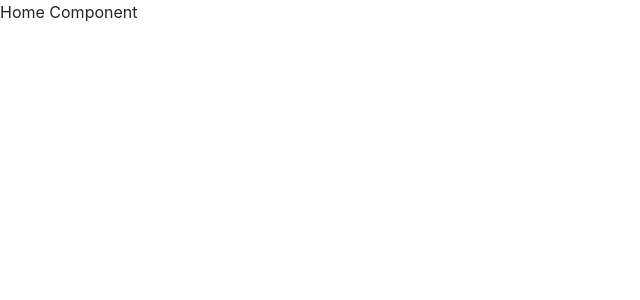
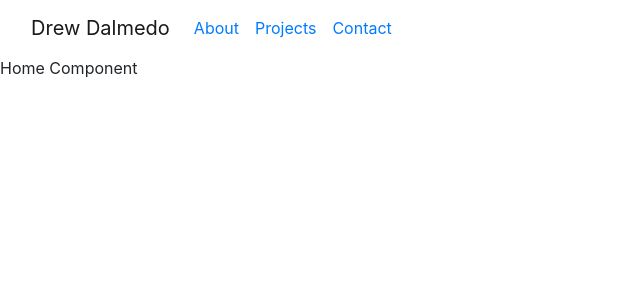
Before and after one commit to DrewDalmedo/portfolio, a React (Create React App) app: page / in a window 1280 px wide. Shown: the top 300 px of the page, without its empty margins (0-640 px from the left). Built offline with nearby package versions, Linux system fonts and the light colour scheme.

Commit message:
Add navbar to all pages

```diff
--- a/src/App.js
+++ b/src/App.js
@@ -8,9 +8,12 @@ import About from './components/About/About'
 import Projects from './components/Projects/Projects'
 import Contact from './components/Contact/Contact'
 
+import Navigation from './components/Navbar/Navigation'
+
 function App() {
   return (
     <Router>
+      <Navigation />
       <Switch>
         <Route exact path="/" component={Home} />
         <Route path='/about' component={About} />
```
